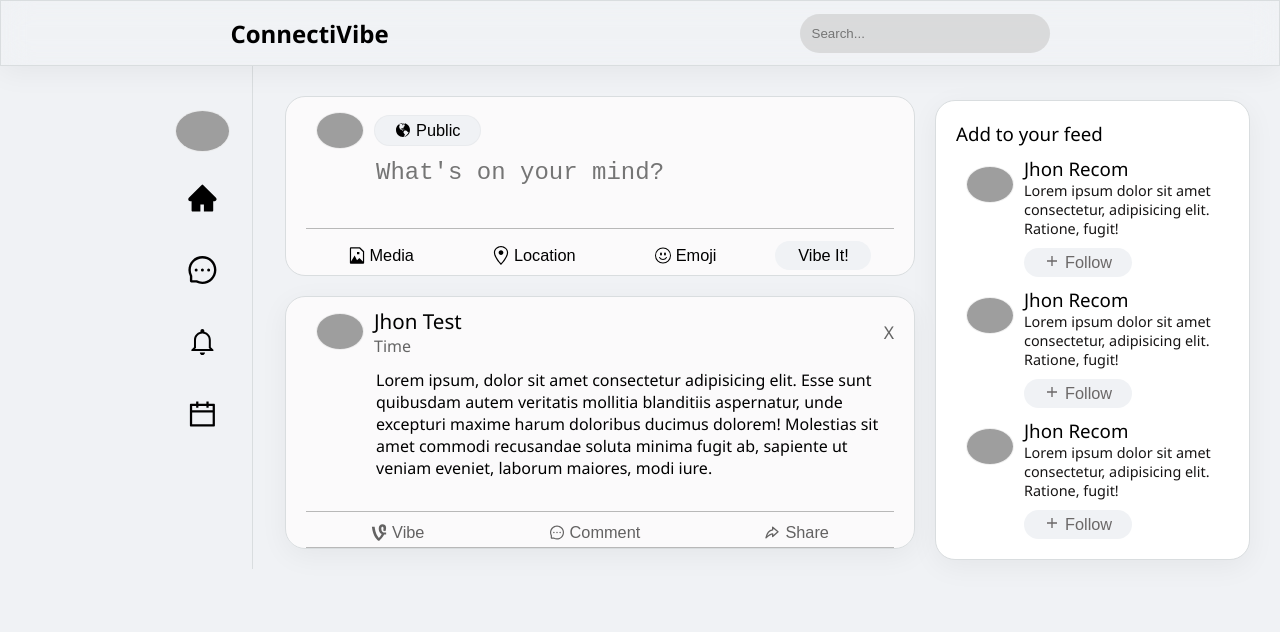
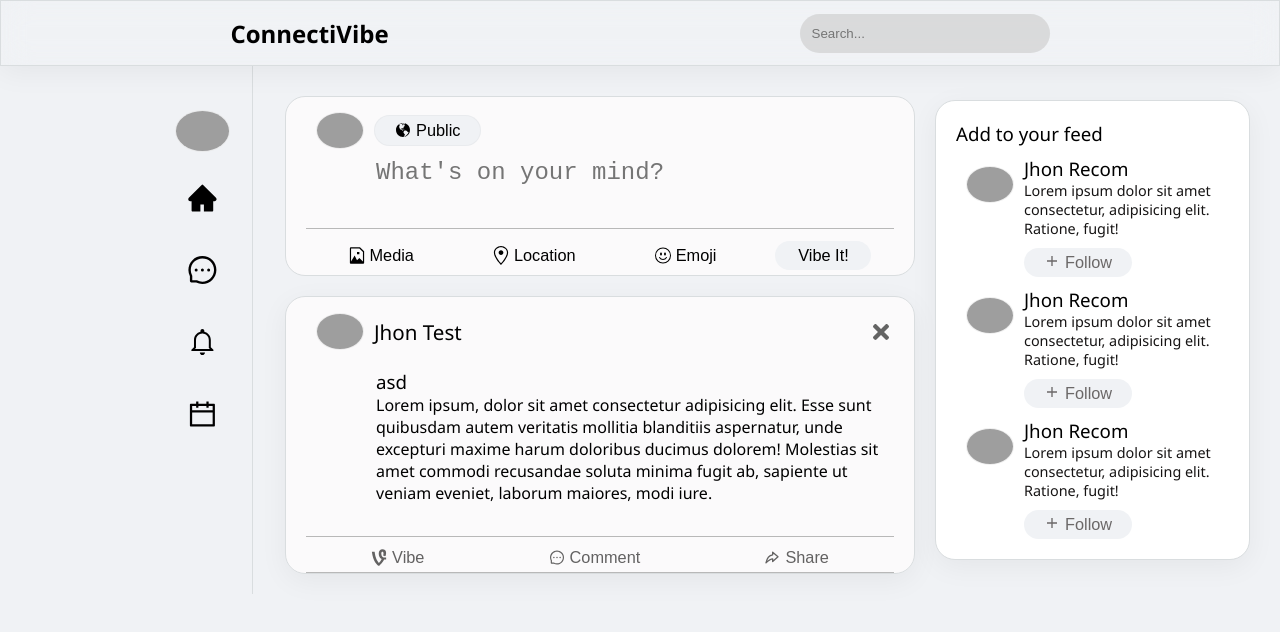
Before and after one commit to Kuroe27/ConnectiVibe, a React (Vite) app: page / in a window 1280 px wide. Shown: the top 632 px of the page. Built offline with nearby package versions, Linux system fonts and the light colour scheme; grey boxes are pictures that could not be loaded.

Commit message:
Adding another component

```diff
--- a/src/App.jsx
+++ b/src/App.jsx
@@ -1,10 +1,24 @@
+import { useState } from "react";
+
 import Navbar from "./components/Navbar";
 import Main from "./pages/Main";
+
 function App() {
+  const [post, setPost] = useState([
+    {
+      id: 1,
+      text: "asd",
+    },
+  ]);
+
+  //delete post
+  const deletePost = (id) => {
+    setPost(post.filter((post) => post.id !== id));
+  };
   return (
     <div className="App">
       <Navbar />
-      <Main />
+      <Main posts={post} onDelete={deletePost} />
     </div>
   );
 }
--- a/src/components/Post.jsx
+++ b/src/components/Post.jsx
@@ -1,46 +1,11 @@
-import React from "react";
-import UserImg from "./UserImg";
-import { FaVine } from "react-icons/fa";
-import { AiOutlineMessage } from "react-icons/ai";
-import { TbShare3 } from "react-icons/tb";
-
-const Post = () => {
+import PostContainer from "./PostContainer";
+const Post = ({ posts, onDelete }) => {
   return (
-    <div className="postContainer">
-      <div className="postHeader">
-        <UserImg />
-        <div className="headerInfo">
-          <h3>Jhon Test</h3>
-          <p className="time">Time</p>
-        </div>
-        <div className="btn" id="deletePost">
-          X
-        </div>
-      </div>
-      <div className="postText">
-        <p>
-          Lorem ipsum, dolor sit amet consectetur adipisicing elit. Esse sunt
-          quibusdam autem veritatis mollitia blanditiis aspernatur, unde
-          excepturi maxime harum doloribus ducimus dolorem! Molestias sit amet
-          commodi recusandae soluta minima fugit ab, sapiente ut veniam eveniet,
-          laborum maiores, modi iure.
-        </p>
-      </div>
-      <div className="postFooter">
-        <button className="btn">
-          <FaVine />
-          <span>Vibe</span>
-        </button>
-        <button className="btn">
-          <AiOutlineMessage />
-          <span>Comment</span>
-        </button>
-        <button className="btn">
-          <TbShare3 />
-          <span>Share</span>
-        </button>
-      </div>
-    </div>
+    <>
+      {posts.map((post) => (
+        <PostContainer key={post.id} post={post} onDelete={onDelete} />
+      ))}
+    </>
   );
 };
 
--- /dev/null
+++ b/src/components/PostContainer.jsx
@@ -0,0 +1,49 @@
+import React from "react";
+import UserImg from "./UserImg";
+import { FaVine, FaTimes } from "react-icons/fa";
+import { AiOutlineMessage } from "react-icons/ai";
+import { TbShare3 } from "react-icons/tb";
+
+const PostContainer = ({ post, onDelete }) => {
+  return (
+    <div className="postContainer">
+      <div className="postHeader">
+        <UserImg />
+        <div className="headerInfo">
+          <h3>Jhon Test</h3>
+        </div>
+        <FaTimes
+          className="btn"
+          id="deletePost"
+          onClick={() => onDelete(post.id)}
+        />
+      </div>
+      <div className="postText">
+        <h3>{post.text}</h3>
+        <p>
+          Lorem ipsum, dolor sit amet consectetur adipisicing elit. Esse sunt
+          quibusdam autem veritatis mollitia blanditiis aspernatur, unde
+          excepturi maxime harum doloribus ducimus dolorem! Molestias sit amet
+          commodi recusandae soluta minima fugit ab, sapiente ut veniam eveniet,
+          laborum maiores, modi iure.
+        </p>
+      </div>
+      <div className="postFooter">
+        <button className="btn">
+          <FaVine />
+          <span>Vibe</span>
+        </button>
+        <button className="btn">
+          <AiOutlineMessage />
+          <span>Comment</span>
+        </button>
+        <button className="btn">
+          <TbShare3 />
+          <span>Share</span>
+        </button>
+      </div>
+    </div>
+  );
+};
+
+export default PostContainer;
--- a/src/pages/Main.jsx
+++ b/src/pages/Main.jsx
@@ -3,7 +3,8 @@ import Newpost from "../components/Newpost";
 import Menubar from "../components/Menubar";
 import Recommendation from "../components/Recommendation";
 import Post from "../components/Post";
-const Main = () => {
+
+const Main = ({ posts, onDelete }) => {
   return (
     <main className="main">
       <div className="container">
@@ -12,7 +13,11 @@ const Main = () => {
         </div>
         <div className="content">
           <Newpost />
-          <Post />
+          {posts.length > 0 ? (
+            <Post posts={posts} onDelete={onDelete} />
+          ) : (
+            "nothing"
+          )}
         </div>
         <div className="recommendation">
           <Recommendation />
```
